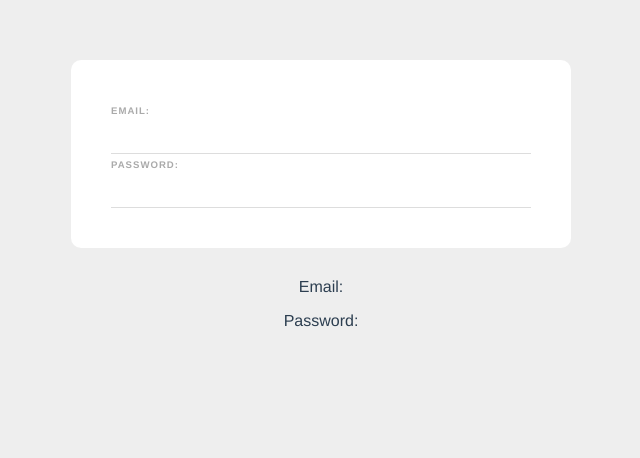
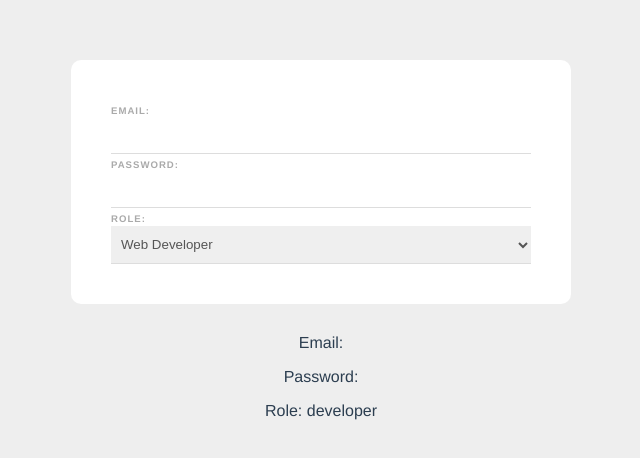
Before and after one commit to KDA-Coding/Vue_Firebase_Learning, a Vue app in the folder Ch5/web-form/: page / in a window 1280 px wide. Shown: the top 458 px of the page, without its empty margins (319-959 px from the left). Built offline with nearby package versions, Linux system fonts and the light colour scheme.

Commit message:
Included Select element with options
Added Select element with v-model for configuring default values and storing selected values.

```diff
--- a/Ch5/web-form/src/components/SignupForm.vue
+++ b/Ch5/web-form/src/components/SignupForm.vue
@@ -6,10 +6,16 @@
       <label>Password:</label>
       <input type="password" required v-model="password">
 
+      <label>Role:</label>
+      <select v-model="role">
+          <option value="developer"> Web Developer </option>
+          <option value="designer"> Web Designer </option>
+      </select>
   </form>
 
     <p>Email: {{ email }}</p>
     <p>Password: {{ password }}</p>
+    <p>Role: {{ role }} </p>
 
 </template>
 
@@ -18,7 +24,8 @@ export default {
     data() {
         return {
             email: '',
-            password: ''
+            password: '',
+            role: 'developer'
         }
     }
 }
@@ -45,7 +52,7 @@ label {
     font-weight: bold;
 }
 
-input {
+input, select {
     display: block;
     padding: 10px 6px;
     width: 100%;
@@ -54,5 +61,4 @@ input {
     border-bottom: 1px solid #ddd;
     color: #555;
 }
-
 </style>
```
